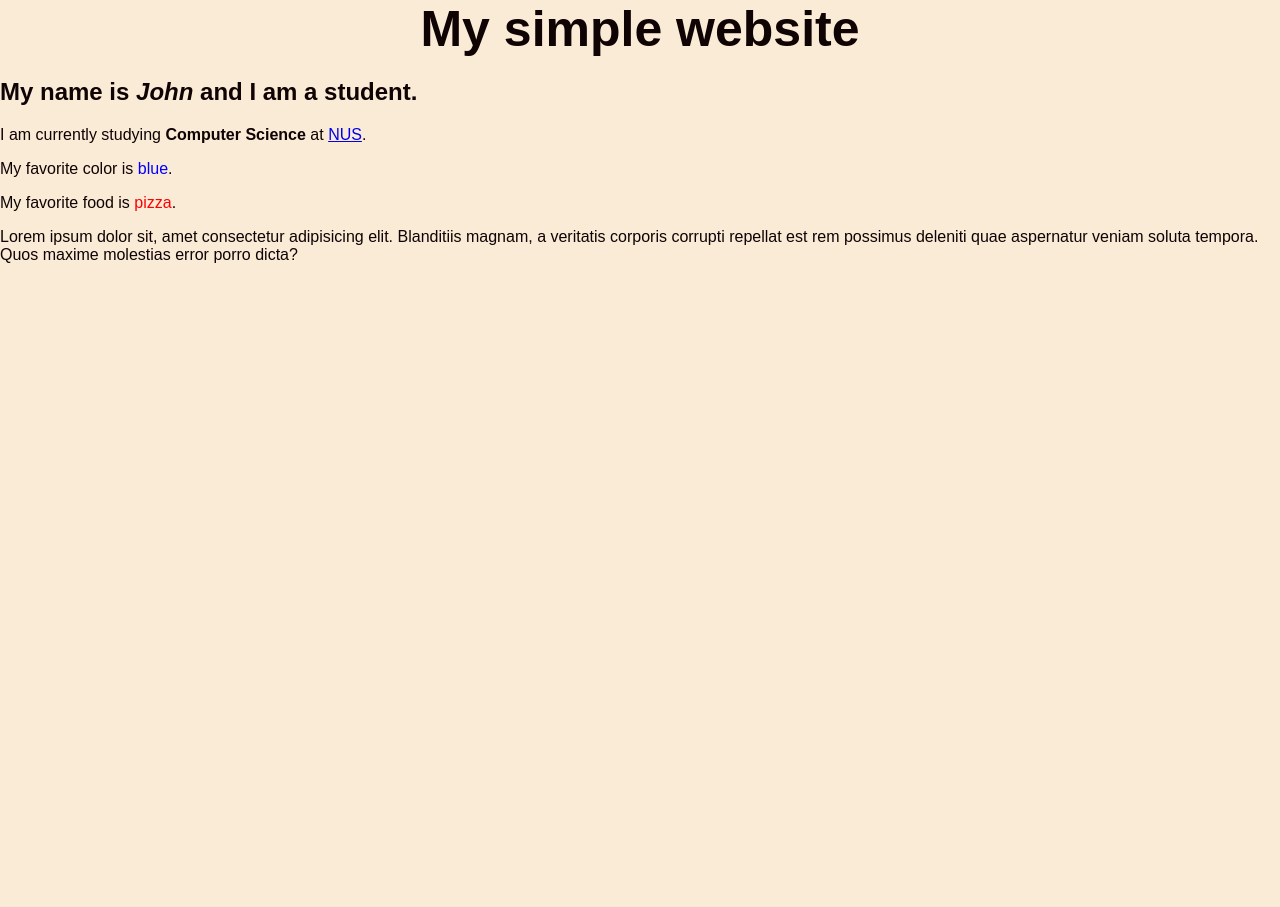
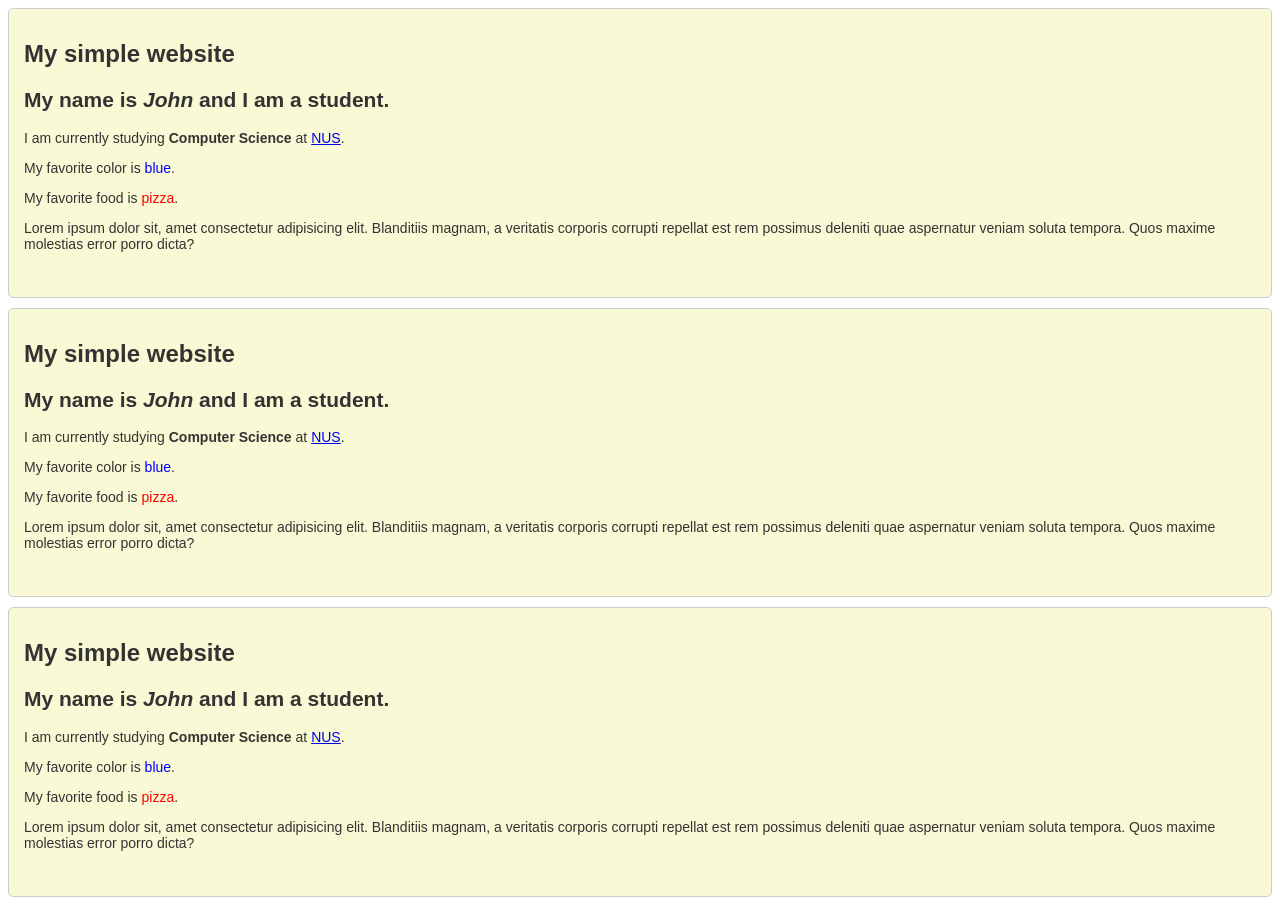
Before and after one commit to mehedihasan53/github, a plain HTML site: page index.html in a window 1280 px wide. Before the commit the page ends 800 px from the top, so only its background shows below. Drawn offline with Linux system fonts and the light colour scheme.

Commit message:
add the code

```diff
--- a/index.html
+++ b/index.html
@@ -7,11 +7,33 @@
     <link rel="stylesheet" href="style/git.css">
 </head>
 <body>
-    <h1>My simple website</h1>
+   <div>
+<h1>My simple website</h1>
     <h2>My name is <em>John</em> and I am a <strong>student</strong>.</h2>
     <p>I am currently studying <strong>Computer Science</strong> at <a href="https://www.nus.edu.sg/">NUS</a>.</p>
     <p>My favorite color is <span style="color: blue;">blue</span>.</p>
     <p>My favorite food is <span style="color: red;">pizza</span>.</p>
     <p>Lorem ipsum dolor sit, amet consectetur adipisicing elit. Blanditiis magnam, a veritatis corporis corrupti repellat est rem possimus deleniti quae aspernatur veniam soluta tempora. Quos maxime molestias error porro dicta?</p>
+    <br>
+   </div>
+
+      <div>
+<h1>My simple website</h1>
+    <h2>My name is <em>John</em> and I am a <strong>student</strong>.</h2>
+    <p>I am currently studying <strong>Computer Science</strong> at <a href="https://www.nus.edu.sg/">NUS</a>.</p>
+    <p>My favorite color is <span style="color: blue;">blue</span>.</p>
+    <p>My favorite food is <span style="color: red;">pizza</span>.</p>
+    <p>Lorem ipsum dolor sit, amet consectetur adipisicing elit. Blanditiis magnam, a veritatis corporis corrupti repellat est rem possimus deleniti quae aspernatur veniam soluta tempora. Quos maxime molestias error porro dicta?</p>
+    <br>
+   </div>
+      <div>
+<h1>My simple website</h1>
+    <h2>My name is <em>John</em> and I am a <strong>student</strong>.</h2>
+    <p>I am currently studying <strong>Computer Science</strong> at <a href="https://www.nus.edu.sg/">NUS</a>.</p>
+    <p>My favorite color is <span style="color: blue;">blue</span>.</p>
+    <p>My favorite food is <span style="color: red;">pizza</span>.</p>
+    <p>Lorem ipsum dolor sit, amet consectetur adipisicing elit. Blanditiis magnam, a veritatis corporis corrupti repellat est rem possimus deleniti quae aspernatur veniam soluta tempora. Quos maxime molestias error porro dicta?</p>
+    <br>
+   </div>
 </body>
 </html>
--- a/style/git.css
+++ b/style/git.css
@@ -1,16 +1,16 @@
-h1{
-    text-align: center;
-    font-size: 50px;
-    color: #0f0303;
-    font-family: Arial, Helvetica, sans-serif;
-    margin: 0;
-    padding: 0;
+div{
+    margin-bottom: 10px;
+    padding: 15px;
+    border: 1px solid #ccc;
+    border-radius: 5px;
+    background-color: #f9f9d6;
+    font-family: Arial, sans-serif;
+    font-size: 14px;
+    color: #333;
 }
 
-body{
-    background-color: antiquewhite;
-    color: #0f0303;
-    font-family: Arial, Helvetica, sans-serif;
-    margin: 0;
-    padding: 0;
+h1{
+    font-size: 24px;
+    color: #333;
+    margin-bottom: 20px;
 }
```
